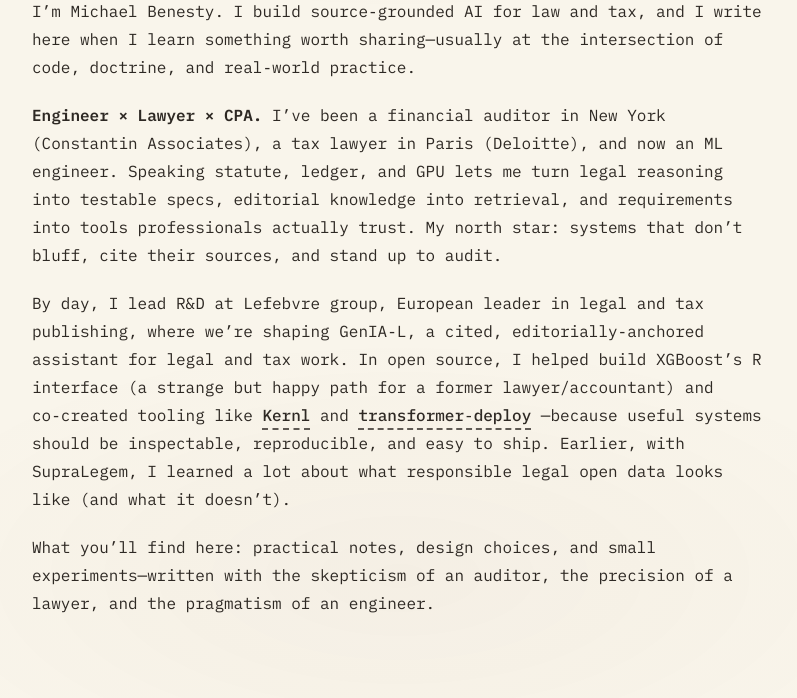
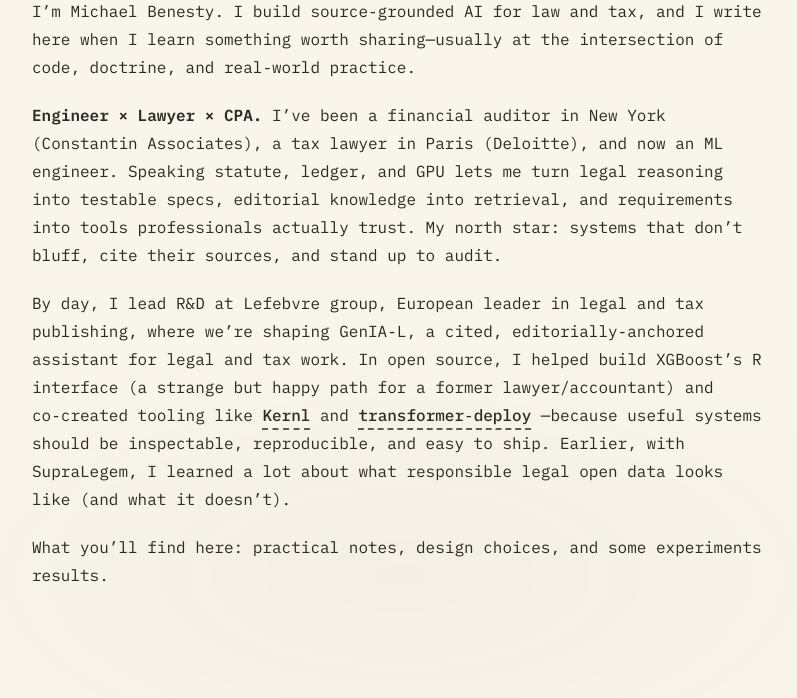
Before and after one commit to pommedeterresautee/pommedeterresautee.github.io, an Astro site: page /about in a window 1280 px wide. Shown: the part 224-922 px from the top of the page, without its empty margins (240-1037 px from the left). Built offline with nearby package versions, Linux system fonts and the light colour scheme; Astro itself is replaced by a stand-in of ours.

Commit message:
fix: clean

```diff
--- a/src/pages/about.astro
+++ b/src/pages/about.astro
@@ -39,8 +39,7 @@ const frontmatter = {
   </p>
 
   <p>
-    What you’ll find here: practical notes, design choices, and small
-    experiments—written with the skepticism of an auditor, the precision of a
-    lawyer, and the pragmatism of an engineer.
+    What you’ll find here: practical notes, design choices, and some
+    experiments results.
   </p>
 </AboutLayout>
```
